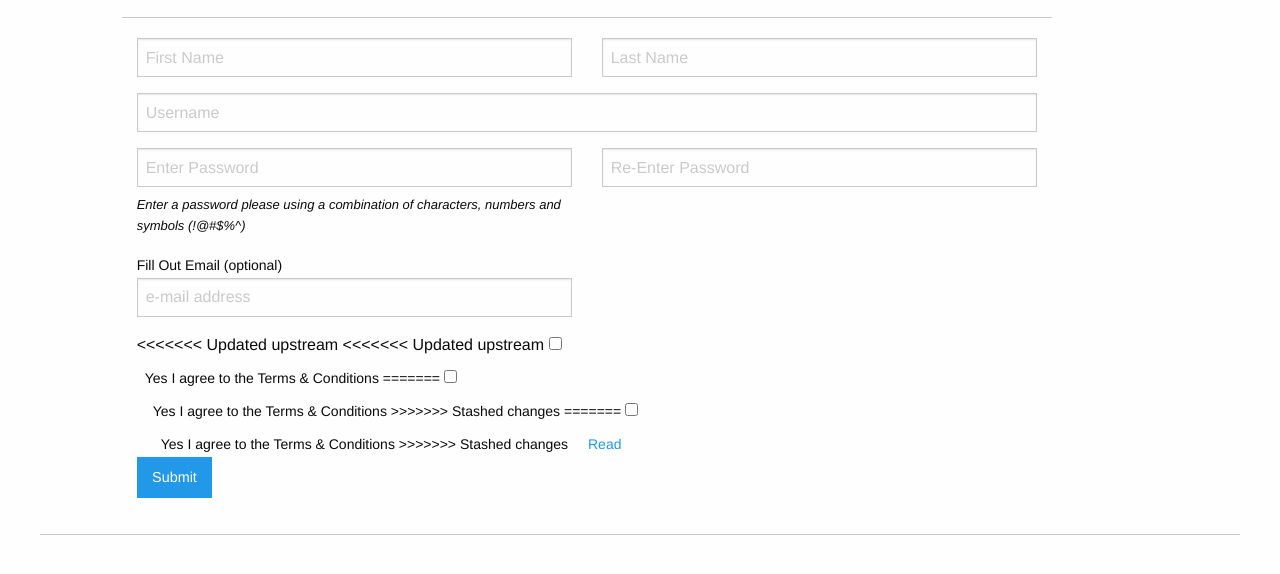
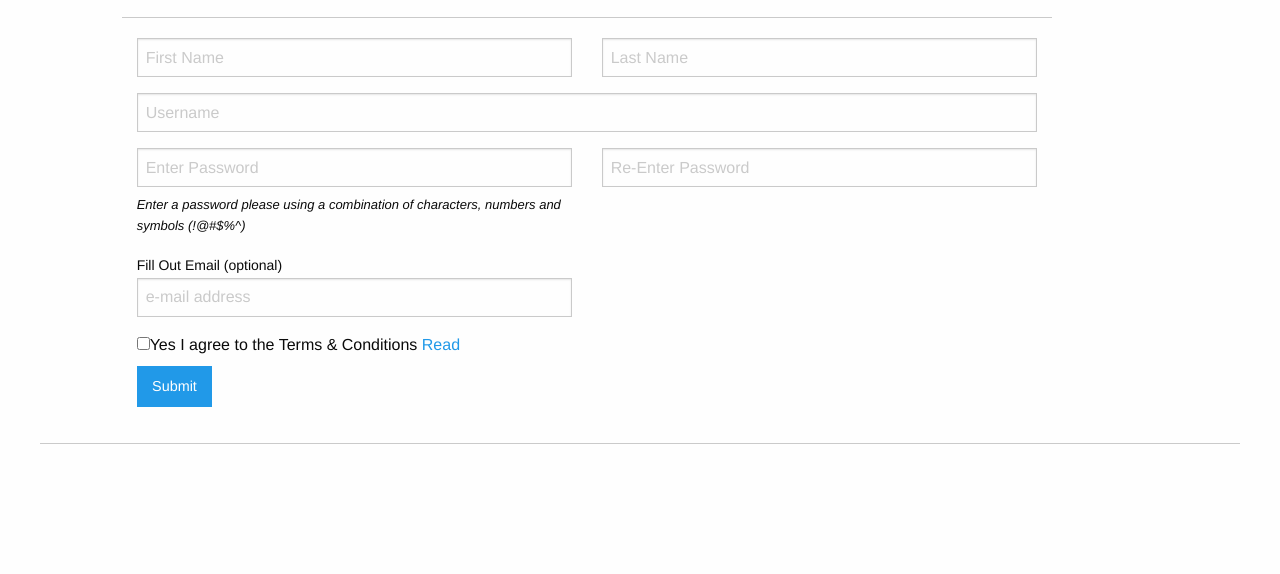
Before and after one commit to apg7080/Form-Demo, a plain HTML site: page index.html in a window 1280 px wide. Shown: the part 150-724 px from the top of the page. Drawn offline with Linux system fonts and the light colour scheme.

```diff
--- a/index.html
+++ b/index.html
@@ -108,20 +108,11 @@
     <div class="row">
         <fieldset class="large-12 columns">
 
-<<<<<<< Updated upstream
-<<<<<<< Updated upstream
-      <input id="checkbox1" type="checkbox"><label for="checkbox1">Yes I agree to the Terms & Conditions
-=======
-      <input id="checkbox1" type="checkbox" required=""><label for="checkbox1">Yes I agree to the Terms & Conditions
->>>>>>> Stashed changes
-=======
-      <input id="checkbox1" type="checkbox" required=""><label>Yes I agree to the Terms & Conditions
->>>>>>> Stashed changes
+      <input id="checkbox1" type="checkbox" required="">Yes I agree to the Terms & Conditions
       <span class="form-error">
           You must accept the ToS.
         </span>
 
-      </label>
 
       <a href="http://www.theguardian.com/commentisfree/2014/apr/24/terms-and-conditions-online-small-print-information">Read</a>
     </fieldset>
@@ -130,7 +121,7 @@
   </div>
   <div class="row">
     <fieldset class="small-3 columns">
-      <button class="button" type="submit" value="Submit" required="">Submit</button>
+      <button class="button" type="submit" value="Submit">Submit</button>
 
 
     </fieldset>
```
Also changed, not shown: 1 other file.
